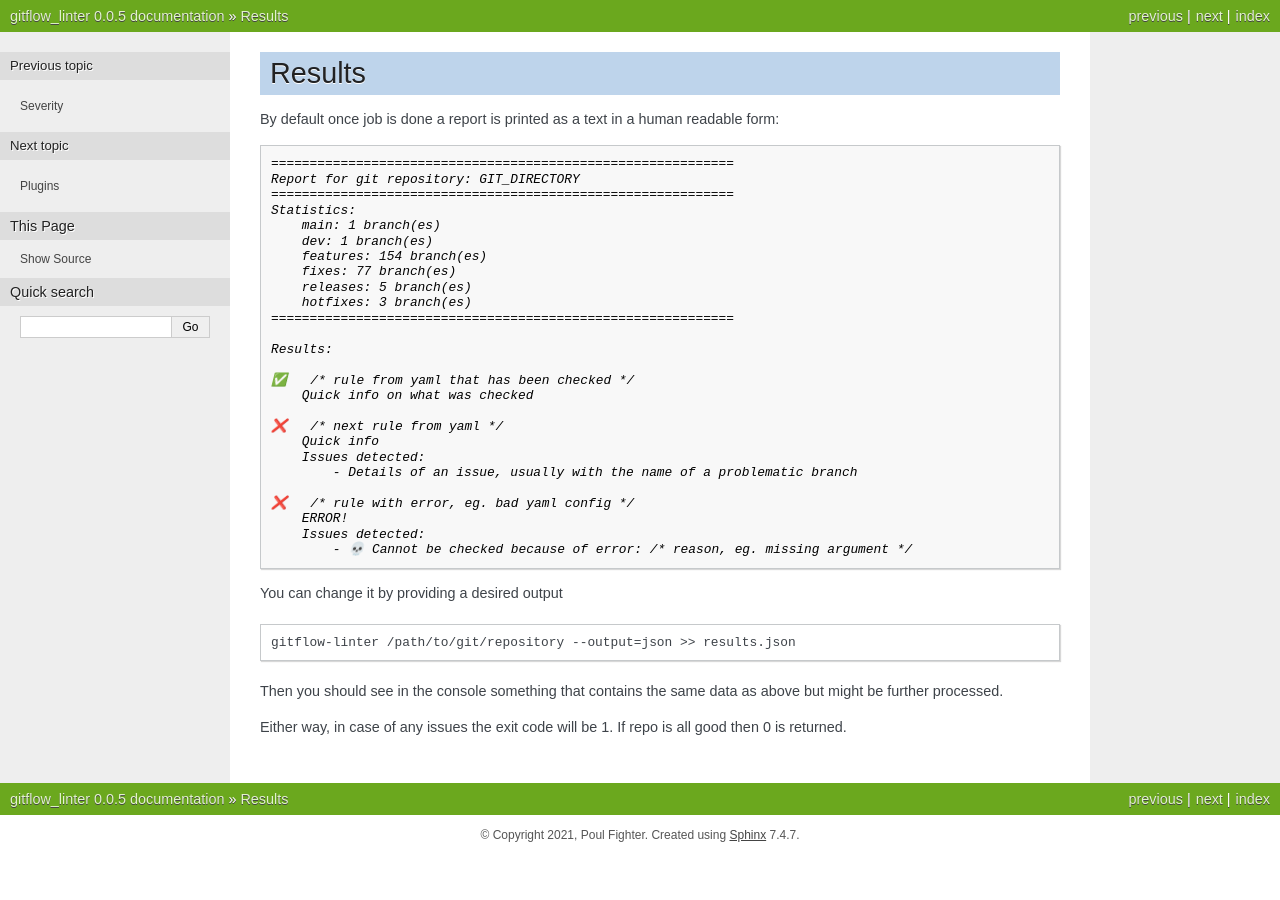
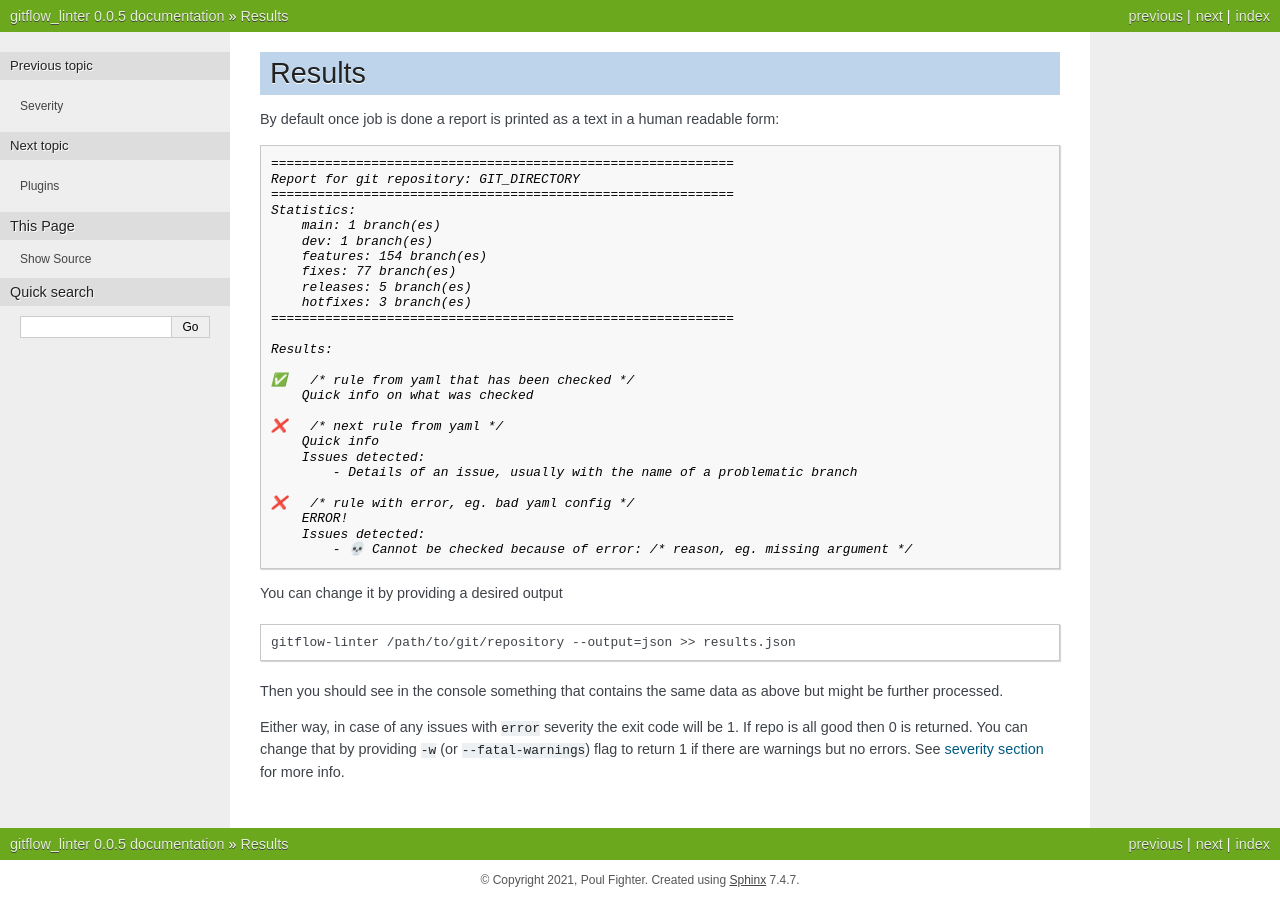
Before and after one commit to fighterpoul/gitflow_linter, a Sphinx documentation site: the page built from docs/results.rst, in a window 1280 px wide. Built offline with Sphinx 7.4.7, drawn with Linux system fonts in a browser that asks for light colours; the version number is read from the project's files by our own code.

Commit message:
Update documentation

```diff
--- a/docs/index.html
+++ b/docs/index.html
@@ -205,7 +205,7 @@ may result in ugly issues during code review and merge mistakes</p>
 </section>
 <span id="document-severity"></span><section id="severity">
 <h2>Severity<a class="headerlink" href="#severity" title="Permalink to this headline">¶</a></h2>
-<p>Each rule (even a custom one handled by a plugin) might be optionally configured by using <code class="docutils literal notranslate"><span class="pre">severity</span></code> option:</p>
+<p>Each rule (even a custom one handled by a <a class="reference internal" href="index.html#plugins"><span class="std std-ref">plugin</span></a>) might be optionally configured by using <code class="docutils literal notranslate"><span class="pre">severity</span></code> option:</p>
 <div class="highlight-yaml notranslate"><div class="highlight"><pre><span></span><span class="nt">rules</span><span class="p">:</span>
   <span class="nt">a_rule</span><span class="p">:</span>
     <span class="nt">severity</span><span class="p">:</span> <span class="l l-Scalar l-Scalar-Plain">info</span>
@@ -269,7 +269,8 @@ may result in ugly issues during code review and merge mistakes</p>
 <p>You can change it by providing a desired output</p>
 <pre class="literal-block">gitflow-linter /path/to/git/repository --output=json &gt;&gt; results.json</pre>
 <p>Then you should see in the console something that contains the same data as above but might be further processed.</p>
-<p>Either way, in case of any issues the exit code will be 1. If repo is all good then 0 is returned.</p>
+<p>Either way, in case of any issues with <code class="docutils literal notranslate"><span class="pre">error</span></code> severity the exit code will be 1. If repo is all good then 0 is returned. You can change that by providing <code class="docutils literal notranslate"><span class="pre">-w</span></code> (or <code class="docutils literal notranslate"><span class="pre">--fatal-warnings</span></code>) flag to return 1 if there are warnings but no errors.
+See <a class="reference internal" href="index.html#severity"><span class="std std-ref">severity section</span></a> for more info.</p>
 </section>
 <span id="document-plugins"></span><section id="plugins">
 <h2>Plugins<a class="headerlink" href="#plugins" title="Permalink to this headline">¶</a></h2>
--- a/docs/results.rst
+++ b/docs/results.rst
@@ -40,4 +40,5 @@ You can change it by providing a desired output
 
 Then you should see in the console something that contains the same data as above but might be further processed.
 
-Either way, in case of any issues the exit code will be 1. If repo is all good then 0 is returned.
+Either way, in case of any issues with ``error`` severity the exit code will be 1. If repo is all good then 0 is returned. You can change that by providing ``-w`` (or ``--fatal-warnings``) flag to return 1 if there are warnings but no errors.
+See :ref:`severity section<Severity>` for more info.
--- a/docs/severity.rst
+++ b/docs/severity.rst
@@ -1,7 +1,7 @@
 Severity
 --------
 
-Each rule (even a custom one handled by a plugin) might be optionally configured by using ``severity`` option:
+Each rule (even a custom one handled by a :ref:`plugin<Plugins>`) might be optionally configured by using ``severity`` option:
 
 .. code-block:: yaml
 
```
